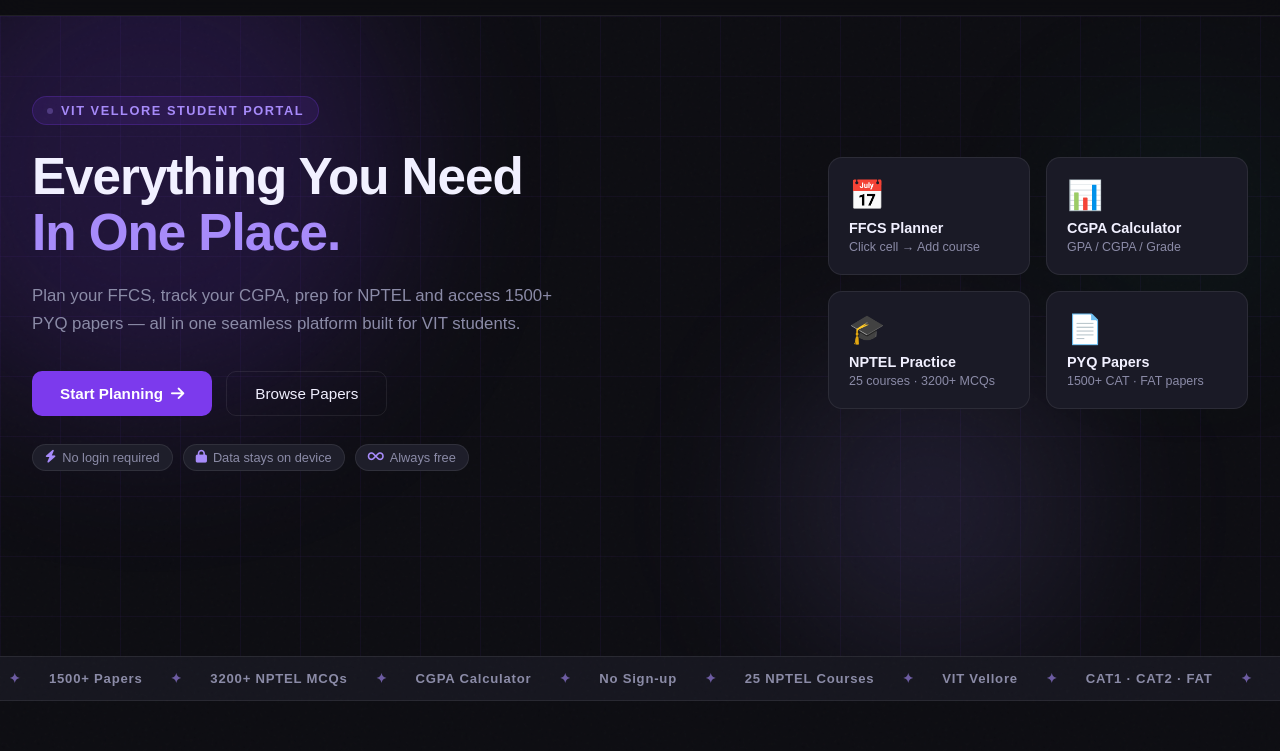
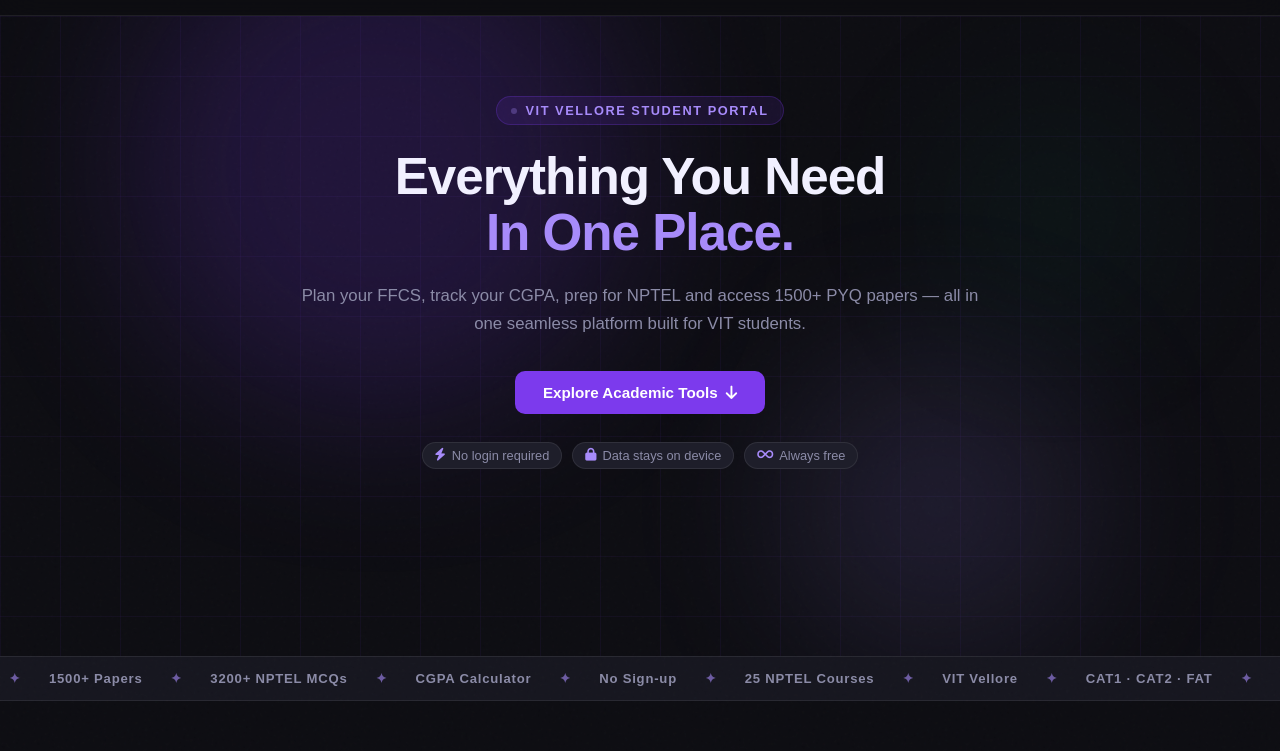
Before and after one commit to tanp45-wq/FFCSEDUVIT, a plain HTML site: page index.html in a window 1280 px wide. Shown: the part 49-800 px from the top of the page. Drawn offline with Linux system fonts and the light colour scheme; a web font is replaced by a local one.

Commit message:
My commit

```diff
--- a/css/style.css
+++ b/css/style.css
@@ -128,8 +128,9 @@
 }
 .hero-container {
   max-width: 1280px; margin: 0 auto;
-  display: grid; grid-template-columns: 1fr 420px;
-  gap: 60px; align-items: center;
+  display: flex; flex-direction: column;
+  justify-content: center; align-items: center;
+  text-align: center; gap: 60px;
   position: relative; z-index: 2;
 }
 .hero-bg-grid {
@@ -142,10 +143,10 @@
   position: absolute; border-radius: 50%; filter: blur(80px);
   pointer-events: none;
 }
-.orb1 { width: 500px; height: 500px; background: rgba(124,58,237,0.18); top: -100px; left: -100px; }
-.orb2 { width: 300px; height: 300px; background: rgba(167,139,250,0.12); bottom: 0; right: 200px; }
-.orb3 { width: 200px; height: 200px; background: rgba(5,150,105,0.08); top: 100px; right: 0; }
-.hero-inner { position: relative; z-index: 2; }
+.orb1 { width: 500px; height: 500px; background: rgba(124,58,237,0.18); top: -100px; left: 10%; }
+.orb2 { width: 300px; height: 300px; background: rgba(167,139,250,0.12); bottom: 0; right: 15%; }
+.orb3 { width: 200px; height: 200px; background: rgba(5,150,105,0.08); top: 100px; right: 10%; }
+.hero-inner { position: relative; z-index: 2; display: flex; flex-direction: column; align-items: center; }
 .hero-eyebrow {
   display: inline-flex; align-items: center; gap: 8px;
   font-size: 0.8rem; font-weight: 600; letter-spacing: 0.12em;
@@ -159,8 +160,8 @@
   font-weight: 900; line-height: 1.1; margin-bottom: 20px; letter-spacing: -0.02em;
 }
 .hero-h1 em { font-style: normal; color: var(--accent-light); }
-.hero-p { color: var(--muted); font-size: 1.05rem; line-height: 1.7; margin-bottom: 32px; max-width: 520px; }
-.hero-btns { display: flex; gap: 14px; flex-wrap: wrap; margin-bottom: 28px; }
+.hero-p { color: var(--muted); font-size: 1.05rem; line-height: 1.7; margin-bottom: 32px; max-width: 680px; margin-left: auto; margin-right: auto; }
+.hero-btns { display: flex; gap: 14px; flex-wrap: wrap; margin-bottom: 28px; justify-content: center; }
 .btn-primary {
   background: var(--accent); color: #fff; border: none;
   padding: 13px 28px; border-radius: 10px;
@@ -176,7 +177,7 @@
   cursor: pointer; transition: border-color 0.2s, background 0.2s;
 }
 .btn-ghost:hover { border-color: var(--accent-light); background: rgba(124,58,237,0.08); }
-.hero-chips { display: flex; gap: 10px; flex-wrap: wrap; }
+.hero-chips { display: flex; gap: 10px; flex-wrap: wrap; justify-content: center; }
 .chip {
   font-size: 0.8rem; color: var(--muted);
   background: var(--surface2); border: 1px solid var(--border);
@@ -741,8 +742,6 @@
 /* ---------- Responsive ---------- */
 @media (max-width: 1024px) {
   .tools-grid { grid-template-columns: repeat(2, 1fr); }
-  .hero-container { grid-template-columns: 1fr; }
-  .hero-cards-float { display: grid; grid-template-columns: repeat(4, 1fr); }
   .cgpa-layout { grid-template-columns: 1fr; }
 }
 @media (max-width: 768px) {
@@ -752,7 +751,6 @@
   .nav-menu-btn { display: flex; }
   .hero { padding: 48px 16px 40px; }
   .hero-container { gap: 32px; }
-  .hero-cards-float { grid-template-columns: repeat(2, 1fr); }
   .tools-grid { grid-template-columns: 1fr; }
   .cgpa-layout { grid-template-columns: 1fr; }
   .nptel-stats-row, .pyq-stats-row { grid-template-columns: repeat(2, 1fr); }
--- a/sections/home.html
+++ b/sections/home.html
@@ -16,35 +16,12 @@
         </h1>
         <p class="hero-p">Plan your FFCS, track your CGPA, prep for NPTEL and access 1500+ PYQ papers — all in one seamless platform built for VIT students.</p>
         <div class="hero-btns">
-          <button class="btn-primary" onclick="showSection('ffcs')">Start Planning <i class="fa-solid fa-arrow-right"></i></button>
-          <button class="btn-ghost" onclick="showSection('pyq')">Browse Papers</button>
+          <button class="btn-primary" onclick="document.querySelector('.tools-grid-section').scrollIntoView({ behavior: 'smooth' })">Explore Academic Tools <i class="fa-solid fa-arrow-down"></i></button>
         </div>
         <div class="hero-chips">
           <span class="chip"><i class="fa-solid fa-bolt"></i> No login required</span>
           <span class="chip"><i class="fa-solid fa-lock"></i> Data stays on device</span>
           <span class="chip"><i class="fa-solid fa-infinity"></i> Always free</span>
-        </div>
-      </div>
-      <div class="hero-cards-float">
-        <div class="hcard hc1" onclick="showSection('ffcs')">
-          <div class="hcard-icon">📅</div>
-          <div class="hcard-label">FFCS Planner</div>
-          <div class="hcard-sub">Click cell → Add course</div>
-        </div>
-        <div class="hcard hc2" onclick="showSection('cgpa')">
-          <div class="hcard-icon">📊</div>
-          <div class="hcard-label">CGPA Calculator</div>
-          <div class="hcard-sub">GPA / CGPA / Grade</div>
-        </div>
-        <div class="hcard hc3" onclick="showSection('nptel')">
-          <div class="hcard-icon">🎓</div>
-          <div class="hcard-label">NPTEL Practice</div>
-          <div class="hcard-sub">25 courses · 3200+ MCQs</div>
-        </div>
-        <div class="hcard hc4" onclick="showSection('pyq')">
-          <div class="hcard-icon">📄</div>
-          <div class="hcard-label">PYQ Papers</div>
-          <div class="hcard-sub">1500+ CAT · FAT papers</div>
         </div>
       </div>
     </div>
```
